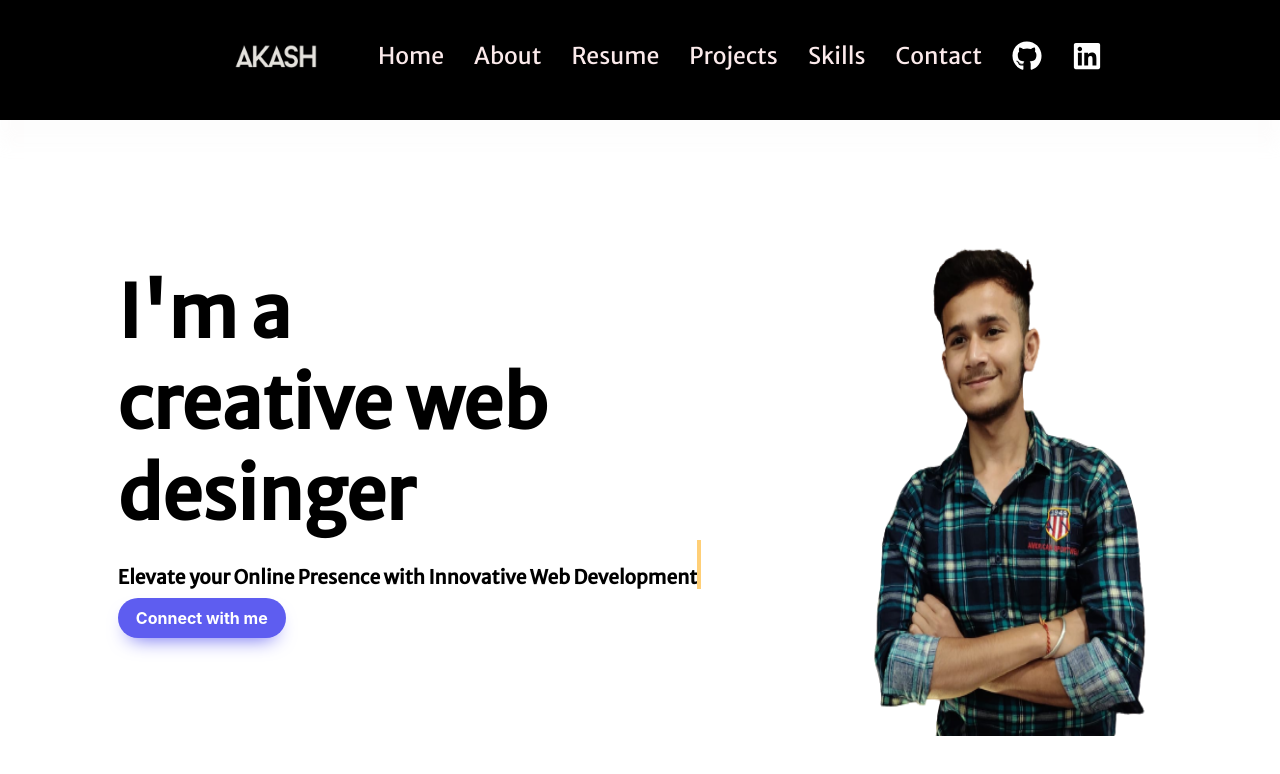
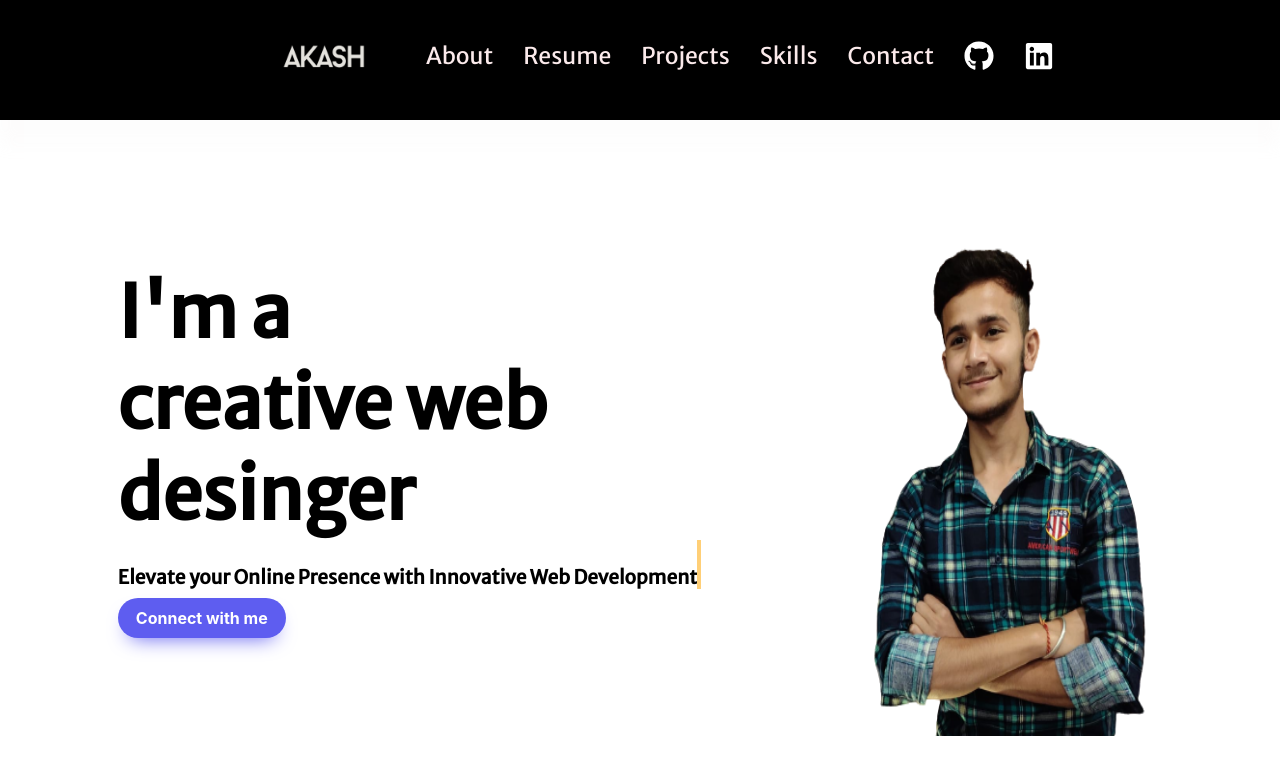
Before and after one commit to Vinayak-Sharma-744/oibsip_1, a React (Create React App) app: page / in a window 1280 px wide. Shown: the top 774 px of the page. Built offline with nearby package versions, Linux system fonts and the light colour scheme.

Commit message:
about deleted

```diff
--- a/src/components/navbar/Navbar.jsx
+++ b/src/components/navbar/Navbar.jsx
@@ -13,9 +13,6 @@ const Navbar = () => {
 
             <div className="links-container show-container">
               <ul className="links">
-                <li>
-                  <a href="#">Home</a>
-                </li>
                 <li>
                   <a href="#">About</a>
                 </li>
```
